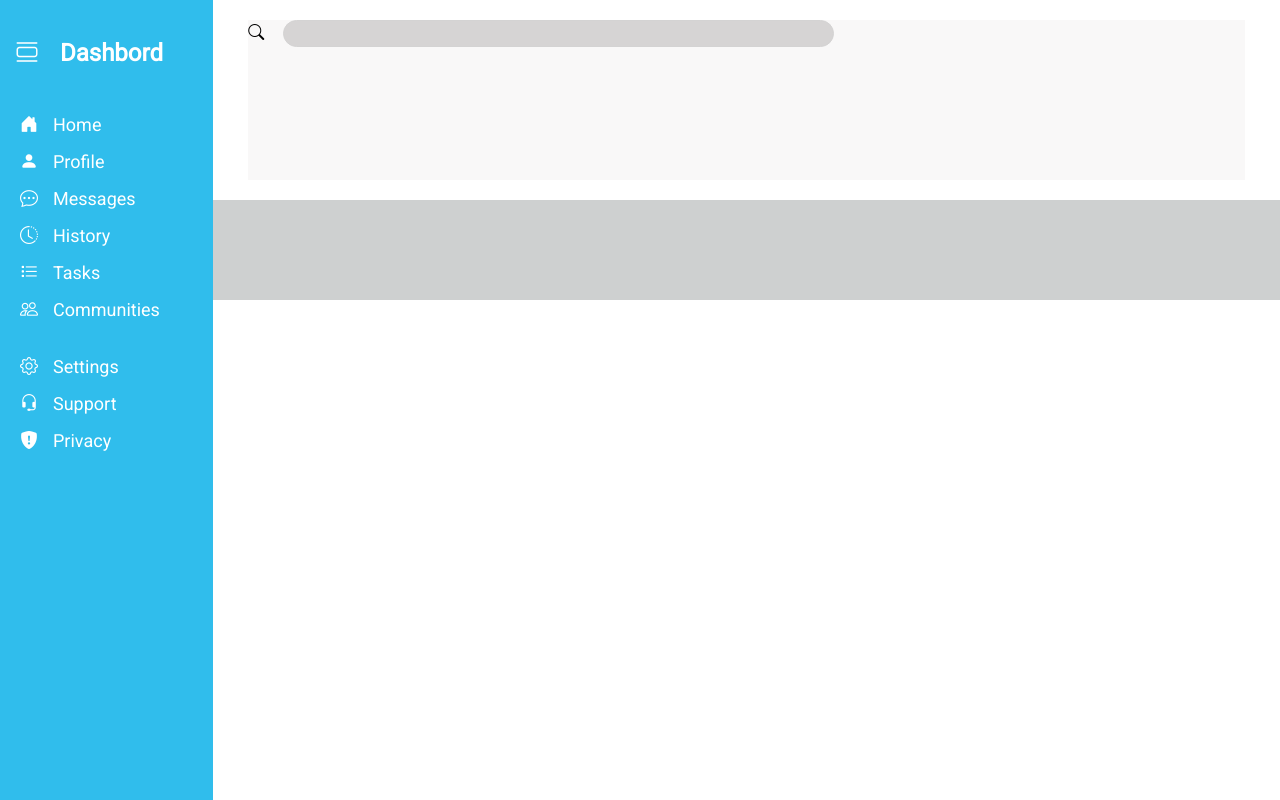
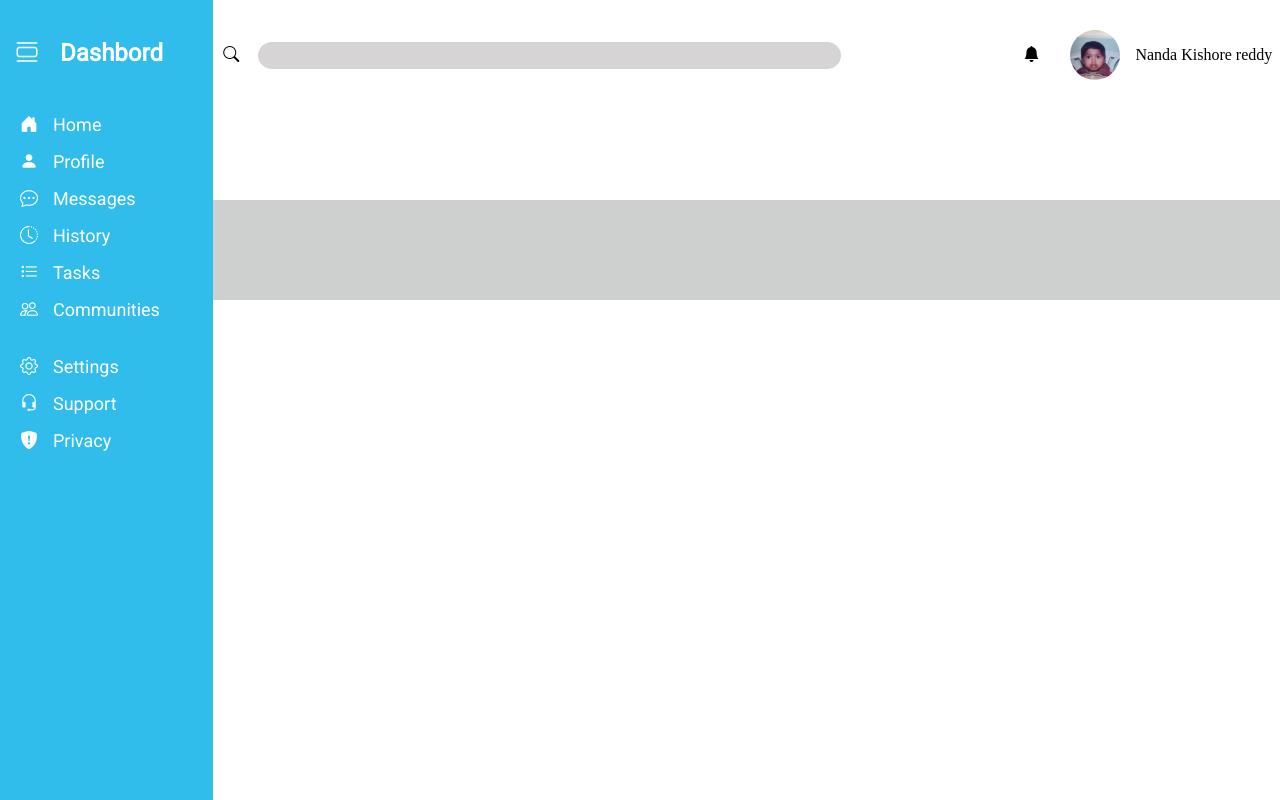
Before and after one commit to nandakishore00/Admin-dashboard, a website: page index.html in a window 1280 px wide. Drawn offline with nearby package versions, Linux system fonts and the light colour scheme.

Commit message:
add profile photo & namr

```diff
--- a/index.css
+++ b/index.css
@@ -39,15 +39,16 @@ padding-right:15px
 }
 /*Styling for Header section */
 .header{
-    background-color: rgb(249, 248, 248);
+    background-color: white;
     grid-column: 2/8;
-    grid-row: 1/3;
-    margin:20px 35px;
+    margin:10px 0px 0px 10px ;
     display: flex;
     justify-content:space-between;
+    align-items: center;
 }
 .search{
-    width:60%
+    width:60%;
+
 }
 .search-bar{
  border-radius:30px;
@@ -55,6 +56,12 @@ padding-right:15px
  border:1px solid rgb(212, 211, 211);
  width:90%;
  padding:5px;
+}
+.profile{
+    display: flex;
+    width:25%;
+    justify-content: space-around;
+    align-items: center;
 
 }
 /*Styling for Cards section*/
--- a/index.html
+++ b/index.html
@@ -36,7 +36,10 @@
                 <i class="bi bi-search icon"></i>
                 <input class="search-bar">
             </div>
-            <div>
+            <div class="profile">
+                <a href="#" style="color:black"><i class="bi bi-bell-fill icon" ></i></a>
+                <img src="profile.jpg" style= "width:50px;height:50px;border-radius:50%"class="profile">
+                <span>Nanda Kishore reddy</span>
             </div>
         </div>
         <div class="project-cards">
```
Also changed, not shown: profile.jpg (added).
